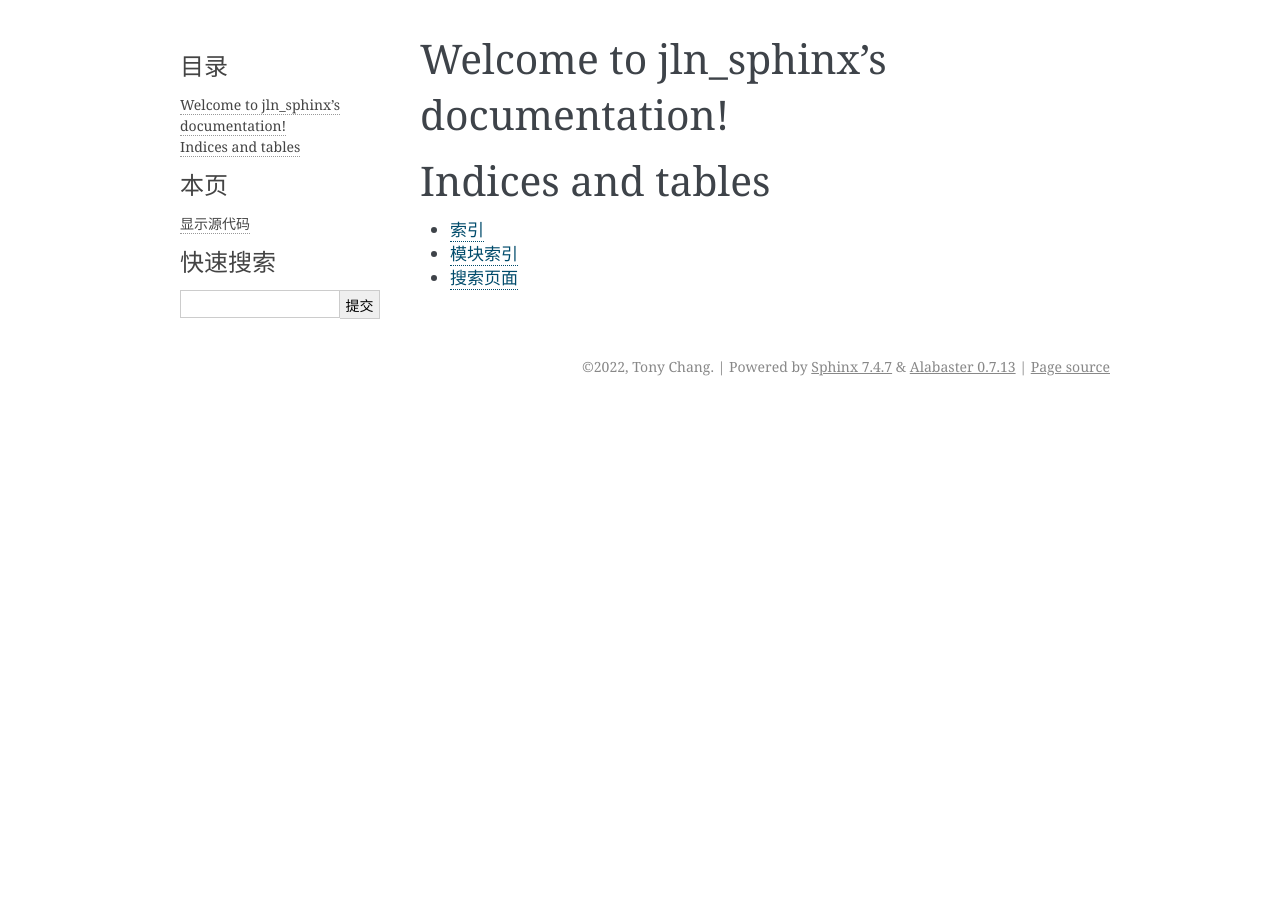
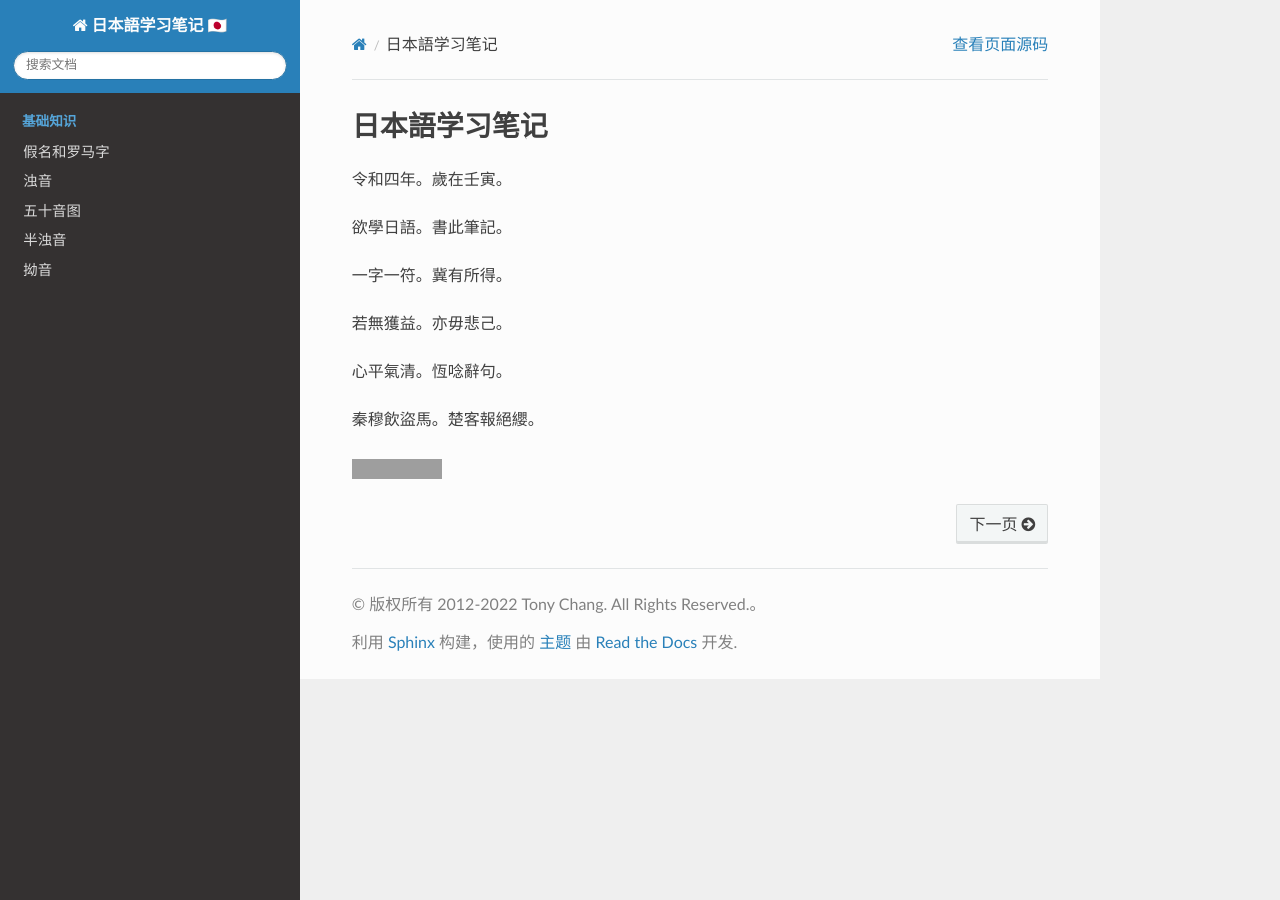
Before and after one commit to tony-aptx4869/jln_sphinx, a Sphinx documentation site: the page built from docs/index.md, in a window 1280 px wide. Built offline with Sphinx 7.4.7 and the Read the Docs theme 2.0.0, drawn with Linux system fonts in a browser that asks for light colours; pages that are not in the unit, such as notebooks, are missing from menus; grey boxes are pictures that could not be loaded.

Commit message:
Update several files

````diff
--- /dev/null
+++ b/docs/basics/dakuon.md
@@ -0,0 +1,3 @@
+# 浊音
+
+**濁音**（だくおん）
--- /dev/null
+++ b/docs/basics/gojyuuonzu.md
@@ -0,0 +1,3 @@
+# 五十音图
+
+**五十音図**（ごじゅうおんず）
--- /dev/null
+++ b/docs/basics/handakuon.md
@@ -0,0 +1,3 @@
+# 半浊音
+
+**半濁音**（はんだくおん）
--- /dev/null
+++ b/docs/basics/kana-and-roumaji/README.md
@@ -0,0 +1,12 @@
+# 假名和罗马字
+
+**仮名とローマ字**（がなとローマじ）。假名和罗马字属于是日本語中的发音系统。在正式的文档中不应书写罗马字，罗马字仅用于在西文中翻译标识日本的人名、地名、商标等，以及其他日文汉字和假名不便或者无法使用的场合。可参考汉语拼音的使用场合。
+
+仮名とローマ字
+
+仮名とローマ字
+仮名とローマ字
+
+```{eval-rst}
+.. include:: basics/kana-and-roumaji/tree.rst
+```
--- /dev/null
+++ b/docs/basics/kana-and-roumaji/roumaji.md
@@ -0,0 +1,3 @@
+# 罗马字
+
+**ローマ字**（ローマじ）
--- /dev/null
+++ b/docs/basics/youon.md
@@ -0,0 +1,3 @@
+# 拗音
+
+**拗音**（ようおん）
--- a/docs/conf.py
+++ b/docs/conf.py
@@ -17,8 +17,8 @@
 
 # -- Project information -----------------------------------------------------
 
-project = 'jln_sphinx'
-copyright = '2022, Tony Chang'
+project = '日本語学习笔记 🇯🇵'
+copyright = '2012-2022 Tony Chang. All Rights Reserved.'
 author = 'Tony Chang'
 
 # The full version, including alpha/beta/rc tags
@@ -31,6 +31,7 @@ release = '0.0.1'
 # extensions coming with Sphinx (named 'sphinx.ext.*') or your custom
 # ones.
 extensions = [
+    'myst_parser'
 ]
 
 # Add any paths that contain templates here, relative to this directory.
@@ -38,7 +39,7 @@ templates_path = ['_templates']
 
 # The language for content autogenerated by Sphinx. Refer to documentation
 # for a list of supported languages.
-#
+
 # This is also used if you do content translation via gettext catalogs.
 # Usually you set "language" from the command line for these cases.
 language = 'zh_CN'
@@ -48,15 +49,36 @@ language = 'zh_CN'
 # This pattern also affects html_static_path and html_extra_path.
 exclude_patterns = ['_build', 'Thumbs.db', '.DS_Store']
 
+source_suffix = {
+    '.rst': 'restructuredtext',
+    '.txt': 'markdown',
+    '.md': 'markdown',
+}
 
 # -- Options for HTML output -------------------------------------------------
 
 # The theme to use for HTML and HTML Help pages.  See the documentation for
 # a list of builtin themes.
 #
-html_theme = 'alabaster'
+html_theme = 'sphinx_rtd_theme'
 
 # Add any paths that contain custom static files (such as style sheets) here,
 # relative to this directory. They are copied after the builtin static files,
 # so a file named "default.css" will overwrite the builtin "default.css".
 html_static_path = ['_static']
+
+# myst_enable_extensions = [
+#     "amsmath",
+#     "colon_fence",
+#     "deflist",
+#     "dollarmath",
+#     "fieldlist",
+#     "html_admonition",
+#     "html_image",
+#     "linkify",
+#     "replacements",
+#     "smartquotes",
+#     "strikethrough",
+#     "substitution",
+#     "tasklist",
+# ]
--- /dev/null
+++ b/docs/index.md
@@ -0,0 +1,26 @@
+---
+cover: >-
+  https://images.unsplash.com/photo-1610375228550-d5cabc1d4090?crop=entropy&cs=srgb&fm=jpg&ixid=MnwxOTcwMjR8MHwxfHNlYXJjaHwzfHxmdWppc2FufGVufDB8fHx8MTY0NzU4OTg5Ng&ixlib=rb-1.2.1&q=85
+coverY: -176.64233576642334
+layout: editorial
+---
+
+# 日本語学习笔记
+
+令和四年。歲在壬寅。
+
+欲學日語。書此筆記。
+
+一字一符。冀有所得。
+
+若無獲益。亦毋悲己。
+
+心平氣清。恆唸辭句。
+
+秦穆飲盜馬。楚客報絕纓。
+
+![visitors](https://visitor-badge.laobi.icu/badge?page_id=tony-aptx4869.jln)
+
+```{eval-rst}
+.. include:: root_tree.rst
+```
--- a/docs/index.rst
+++ /dev/null
@@ -1,20 +0,0 @@
-.. jln_sphinx documentation master file, created by
-   sphinx-quickstart on Sun Mar 20 15:59:34 2022.
-   You can adapt this file completely to your liking, but it should at least
-   contain the root `toctree` directive.
-
-Welcome to jln_sphinx's documentation!
-======================================
-
-.. toctree::
-   :maxdepth: 2
-   :caption: Contents:
-
-
-
-Indices and tables
-==================
-
-* :ref:`genindex`
-* :ref:`modindex`
-* :ref:`search`
--- /dev/null
+++ b/docs/root_tree.rst
@@ -0,0 +1,13 @@
+.. meta:
+   :description lang=zh: 根目录 `toctree` 可被其他文件引用。
+
+.. toctree::
+   :caption: 基础知识
+   :hidden:
+   :maxdepth: 2
+
+   basics/kana-and-roumaji/README.md
+   basics/dakuon.md
+   basics/gojyuuonzu.md
+   basics/handakuon.md
+   basics/youon.md
````
Also changed, not shown: docs/basics/kana-and-roumaji/hiragana.md (added, +3 -0 lines), docs/basics/kana-and-roumaji/katakana.md (added, +3 -0 lines), docs/basics/kana-and-roumaji/tree.rst (added, +13 -0 lines), .readthedocs.yaml (added), 2 other files.
